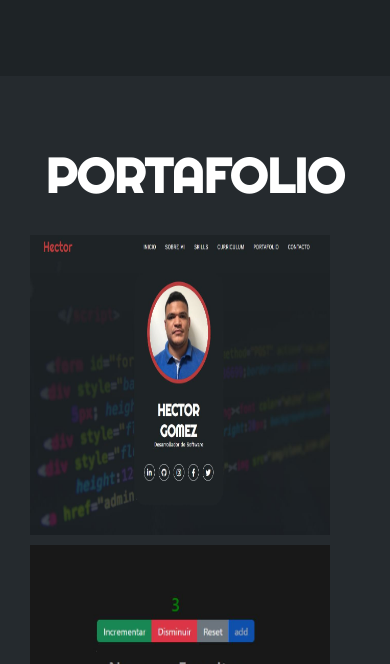
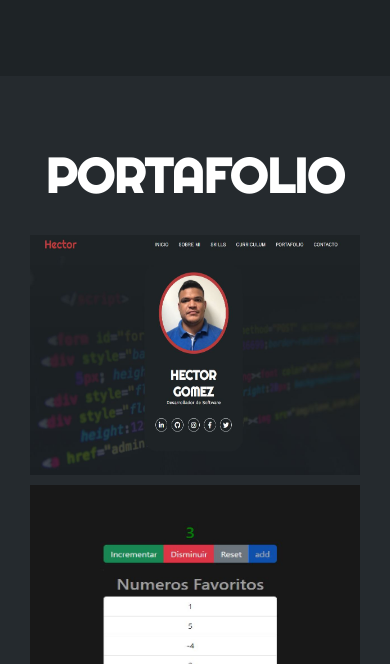
Before and after one commit to hdgomez8/portafolio, a PHP site: page / in a window 390 px wide. Shown: the part 5836-6500 px from the top of the page. Run offline with PHP 8.4, Linux system fonts and the light colour scheme; some libraries are stand-ins or nearby versions.

Commit message:
proyectos

```diff
--- a/estilo.css
+++ b/estilo.css
@@ -621,7 +621,8 @@ section.skills {
 }
 
 .portafolio .galeria .proyecto img {
-    width: 100%;
+    width: 300px;
+    height: 240px;
     display: block;
 }
 
@@ -871,8 +872,7 @@ footer .arriba {
     }
 
     .portafolio .galeria .proyecto img {
-        width: 300px;
-        height: 300px;
+        width: 100%;
     }
 
     .contacto .fila {
```
